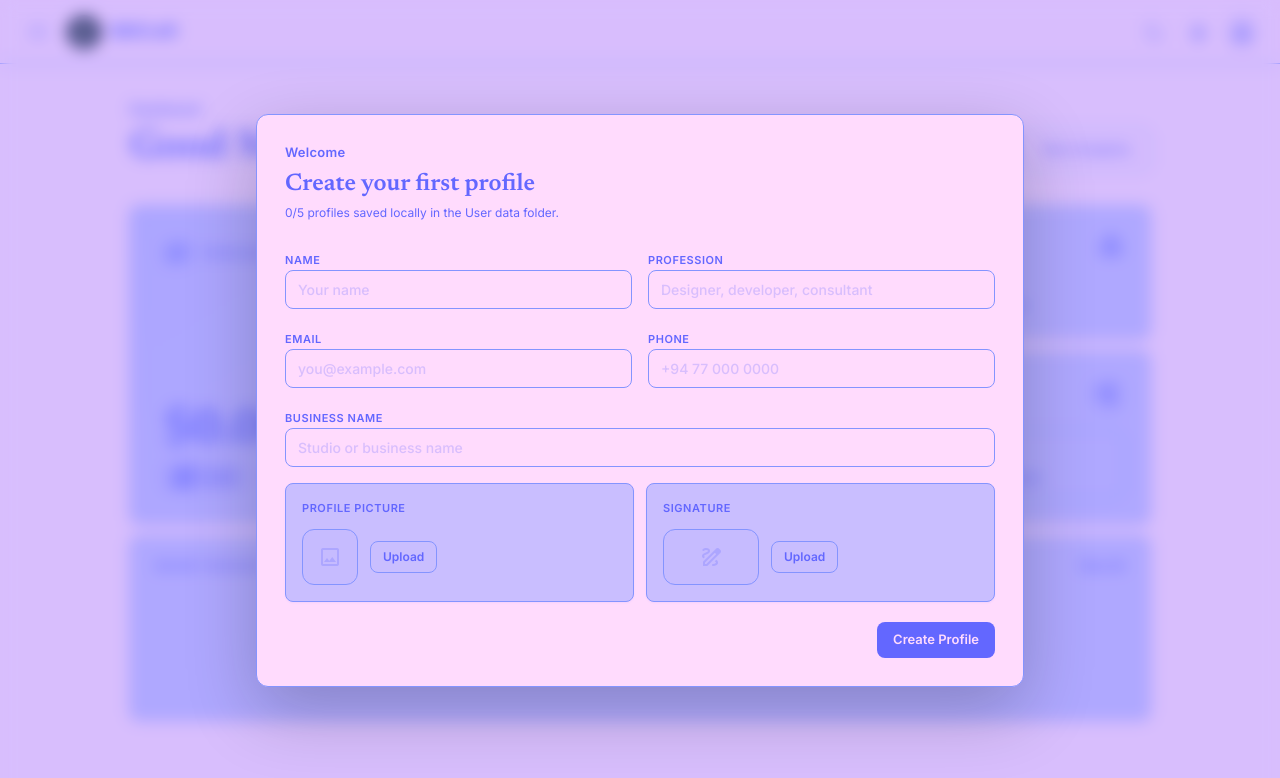
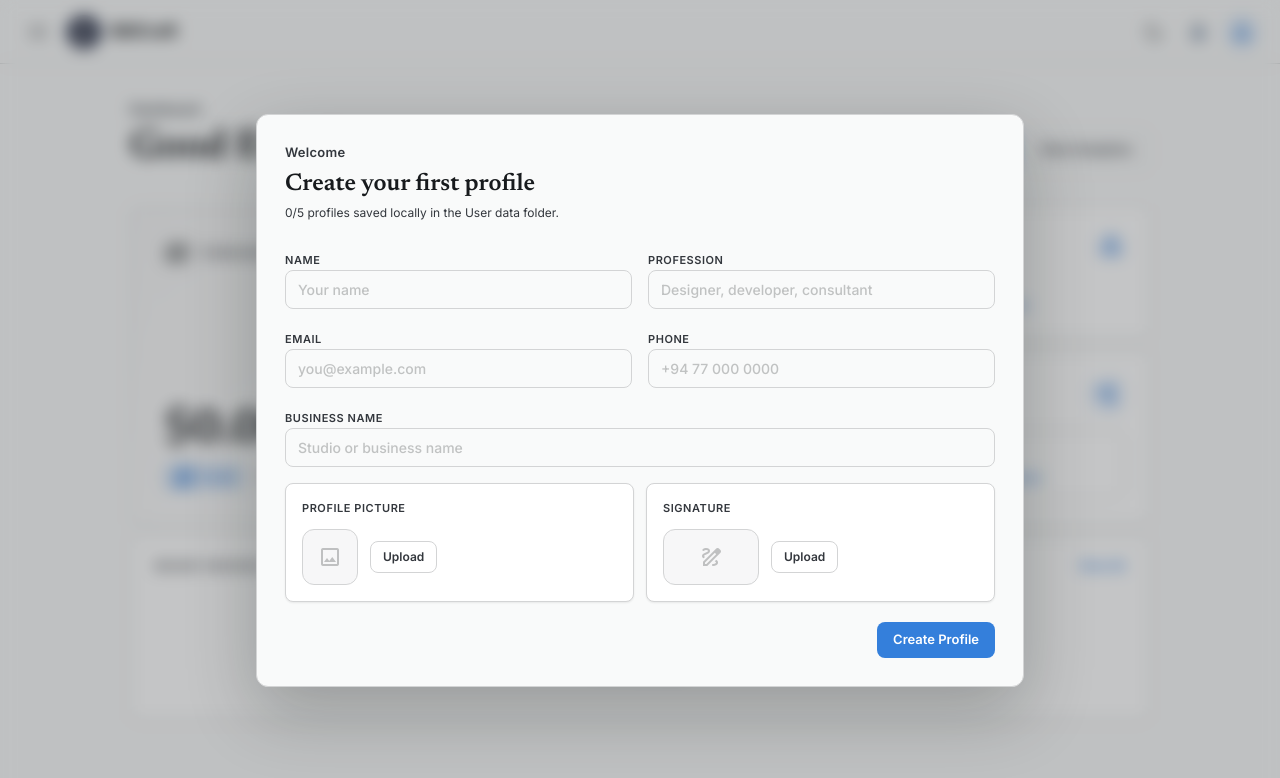
Before and after one commit to nipunyatawara-dev/Billcraft-invoice-manager, a Next.js app: page / in a window 1280 px wide. Shown: the top 778 px of the page. Built offline with nearby package versions, Linux system fonts and the light colour scheme.

Commit message:
UI & Theme fixes

```diff
--- a/src/app/globals.css
+++ b/src/app/globals.css
@@ -1,10 +1,10 @@
 @import "tailwindcss";
 
 @theme {
-  --color-palette-1: #ffdbfd;
-  --color-palette-2: #c9beff;
-  --color-palette-3: #8494ff;
-  --color-palette-4: #6367ff;
+  --color-palette-1: #f9fafa;
+  --color-palette-2: #d3d4d5;
+  --color-palette-3: #347fdb;
+  --color-palette-4: #171a1d;
 
   --font-sans: 'Inter', system-ui, -apple-system, BlinkMacSystemFont, 'Segoe UI', Roboto, sans-serif;
   --font-display: 'Newsreader', 'Georgia', 'Times New Roman', serif;
@@ -19,21 +19,22 @@
 @variant dark (&:where(.dark, .dark *));
 
 html {
-  --palette-1: #ffdbfd;
-  --palette-2: #c9beff;
-  --palette-3: #8494ff;
-  --palette-4: #6367ff;
+  --palette-1: #f9fafa;
+  --palette-2: #d3d4d5;
+  --palette-3: #347fdb;
+  --palette-4: #171a1d;
+  --palette-5: #236abf;
   --background: var(--palette-1);
   --foreground: var(--palette-4);
-  --card: var(--palette-2);
-  --card-border: var(--palette-3);
-  --muted: var(--palette-4);
-  --accent: var(--palette-4);
-  --accent-hover: var(--palette-3);
-  --action: var(--palette-4);
-  --action-hover: var(--palette-3);
-  --action-text: var(--palette-1);
-  --positive: var(--palette-4);
+  --card: #ffffff;
+  --card-border: var(--palette-2);
+  --muted: #33373d;
+  --accent: var(--palette-3);
+  --accent-hover: var(--palette-5);
+  --action: var(--palette-3);
+  --action-hover: var(--palette-5);
+  --action-text: #ffffff;
+  --positive: var(--palette-3);
   --featured: var(--card);
   --featured-text: var(--foreground);
   --featured-muted: var(--muted);
@@ -43,21 +44,22 @@ html {
 }
 
 html.dark {
-  --palette-1: #fde2f3;
-  --palette-2: #e5beec;
-  --palette-3: #917fb3;
-  --palette-4: #2a2f4f;
+  --palette-1: #f9fafa;
+  --palette-2: #d3d4d5;
+  --palette-3: #347fdb;
+  --palette-4: #171a1d;
+  --palette-5: #236abf;
   --background: var(--palette-4);
   --foreground: var(--palette-1);
-  --card: var(--palette-3);
-  --card-border: var(--palette-2);
-  --muted: var(--palette-2);
-  --accent: var(--palette-2);
-  --accent-hover: var(--palette-3);
-  --action: var(--palette-2);
-  --action-hover: var(--palette-3);
-  --action-text: var(--palette-4);
-  --positive: var(--palette-2);
+  --card: #33373d;
+  --card-border: color-mix(in srgb, var(--palette-2) 34%, transparent);
+  --muted: color-mix(in srgb, var(--palette-2) 86%, transparent);
+  --accent: var(--palette-3);
+  --accent-hover: var(--palette-5);
+  --action: var(--palette-3);
+  --action-hover: var(--palette-5);
+  --action-text: #ffffff;
+  --positive: var(--palette-3);
   --featured: var(--card);
   --featured-text: var(--foreground);
   --featured-muted: var(--muted);
--- a/src/app/layout.tsx
+++ b/src/app/layout.tsx
@@ -25,7 +25,7 @@ export const metadata: Metadata = {
 
 const paletteBootstrapScript = `
 (() => {
-  const paletteIds = new Set(["palette-1", "palette-2", "palette-3", "palette-4", "palette-5"]);
+  const paletteIds = new Set(["palette-1", "palette-2", "palette-3", "palette-4", "palette-5", "palette-6", "palette-7"]);
   const lightKey = "billcraft.light-palette.v1";
   const darkKey = "billcraft.dark-palette.v1";
   const readPalette = (key, fallback) => {
@@ -37,8 +37,8 @@ const paletteBootstrapScript = `
     }
   };
 
-  document.documentElement.dataset.lightPalette = readPalette(lightKey, "palette-1");
-  document.documentElement.dataset.darkPalette = readPalette(darkKey, "palette-2");
+  document.documentElement.dataset.lightPalette = readPalette(lightKey, "palette-6");
+  document.documentElement.dataset.darkPalette = readPalette(darkKey, "palette-7");
 })();
 `;
 
--- a/src/app/page.tsx
+++ b/src/app/page.tsx
@@ -1,19 +1,54 @@
 "use client";
 
 import Link from "next/link";
+import { useEffect, useState } from "react";
 import { AnimatedNumber } from "@/components/animated-number";
 import { formatCurrency, getInvoiceTotal, getInvoiceTotals } from "@/data/invoices";
 import { useCurrency } from "@/hooks/use-currency";
 import { useInvoices } from "@/hooks/use-invoices";
 import { useUserData } from "@/hooks/use-user-data";
 
+function getTimeBasedGreeting() {
+  const hour = new Date().getHours();
+
+  if (hour >= 5 && hour < 12) {
+    return "Good Morning";
+  }
+
+  if (hour >= 12 && hour < 17) {
+    return "Good Afternoon";
+  }
+
+  if (hour >= 17 && hour < 22) {
+    return "Good Evening";
+  }
+
+  return "Good Night";
+}
+
 export default function Home() {
   const { invoices } = useInvoices();
   const { currency } = useCurrency();
   const { activeProfile } = useUserData();
+  const [greeting, setGreeting] = useState("Good Morning");
   const recentInvoices = invoices.slice(0, 4);
   const totals = getInvoiceTotals(invoices);
   const collectionRate = invoices.length > 0 ? Math.round((totals.paidCount / invoices.length) * 100) : 0;
+  const firstName = activeProfile?.name.trim().split(/\s+/)[0];
+
+  useEffect(() => {
+    const syncGreeting = () => setGreeting(getTimeBasedGreeting());
+    const frame = window.requestAnimationFrame(syncGreeting);
+
+    const interval = window.setInterval(() => {
+      syncGreeting();
+    }, 60_000);
+
+    return () => {
+      window.cancelAnimationFrame(frame);
+      window.clearInterval(interval);
+    };
+  }, []);
 
   return (
     <>
@@ -24,7 +59,7 @@ export default function Home() {
           <div>
             <p className="section-eyebrow">Dashboard</p>
             <h1 className="text-3xl lg:text-[40px] font-semibold text-[var(--foreground)] leading-[1.1]">
-              Good Morning{activeProfile ? `, ${activeProfile.name}` : ""}
+              {greeting}{firstName ? `, ${firstName}` : ""}
             </h1>
           </div>
           <div className="hidden md:flex gap-2.5">
--- a/src/app/palette.css
+++ b/src/app/palette.css
@@ -1,4 +1,48 @@
 html,
+html[data-light-palette="palette-6"] {
+  --palette-1: #f9fafa;
+  --palette-2: #d3d4d5;
+  --palette-3: #347fdb;
+  --palette-4: #171a1d;
+  --palette-5: #236abf;
+  --background: var(--palette-1);
+  --foreground: var(--palette-4);
+  --card: #ffffff;
+  --card-border: var(--palette-2);
+  --muted: #33373d;
+  --accent: var(--palette-3);
+  --accent-hover: var(--palette-5);
+  --action: var(--palette-3);
+  --action-hover: var(--palette-5);
+  --action-text: #ffffff;
+  --positive: var(--palette-3);
+  --featured: var(--card);
+  --featured-text: var(--foreground);
+  --featured-muted: var(--muted);
+}
+
+html[data-light-palette="palette-7"] {
+  --palette-1: #f9fafa;
+  --palette-2: #d3d4d5;
+  --palette-3: #347fdb;
+  --palette-4: #171a1d;
+  --palette-5: #236abf;
+  --background: var(--palette-4);
+  --foreground: var(--palette-1);
+  --card: #33373d;
+  --card-border: color-mix(in srgb, var(--palette-2) 34%, transparent);
+  --muted: color-mix(in srgb, var(--palette-2) 86%, transparent);
+  --accent: var(--palette-3);
+  --accent-hover: var(--palette-5);
+  --action: var(--palette-3);
+  --action-hover: var(--palette-5);
+  --action-text: #ffffff;
+  --positive: var(--palette-3);
+  --featured: var(--card);
+  --featured-text: var(--foreground);
+  --featured-muted: var(--muted);
+}
+
 html[data-light-palette="palette-1"] {
   --palette-1: #ffdbfd;
   --palette-2: #c9beff;
@@ -126,6 +170,50 @@ html.dark[data-dark-palette="palette-1"] {
 }
 
 html.dark,
+html.dark[data-dark-palette="palette-6"] {
+  --palette-1: #f9fafa;
+  --palette-2: #d3d4d5;
+  --palette-3: #347fdb;
+  --palette-4: #171a1d;
+  --palette-5: #236abf;
+  --background: var(--palette-4);
+  --foreground: var(--palette-1);
+  --card: #33373d;
+  --card-border: color-mix(in srgb, var(--palette-2) 34%, transparent);
+  --muted: color-mix(in srgb, var(--palette-2) 86%, transparent);
+  --accent: var(--palette-3);
+  --accent-hover: color-mix(in srgb, var(--palette-3) 84%, var(--palette-1));
+  --action: var(--palette-3);
+  --action-hover: var(--palette-5);
+  --action-text: #ffffff;
+  --positive: var(--palette-3);
+  --featured: var(--card);
+  --featured-text: var(--foreground);
+  --featured-muted: var(--muted);
+}
+
+html.dark[data-dark-palette="palette-7"] {
+  --palette-1: #f9fafa;
+  --palette-2: #d3d4d5;
+  --palette-3: #347fdb;
+  --palette-4: #171a1d;
+  --palette-5: #236abf;
+  --background: var(--palette-4);
+  --foreground: var(--palette-1);
+  --card: #33373d;
+  --card-border: color-mix(in srgb, var(--palette-2) 34%, transparent);
+  --muted: color-mix(in srgb, var(--palette-2) 86%, transparent);
+  --accent: var(--palette-3);
+  --accent-hover: var(--palette-5);
+  --action: var(--palette-3);
+  --action-hover: var(--palette-5);
+  --action-text: #ffffff;
+  --positive: var(--palette-3);
+  --featured: var(--card);
+  --featured-text: var(--foreground);
+  --featured-muted: var(--muted);
+}
+
 html.dark[data-dark-palette="palette-2"] {
   --palette-1: #fde2f3;
   --palette-2: #e5beec;
--- a/src/app/settings/page.tsx
+++ b/src/app/settings/page.tsx
@@ -432,7 +432,11 @@ export default function Settings() {
                                 </span>
                               </div>
 
-                              <div className="grid grid-cols-4 gap-1.5" aria-hidden="true">
+                              <div
+                                className="grid gap-1.5"
+                                style={{ gridTemplateColumns: `repeat(${palette.colors.length}, minmax(0, 1fr))` }}
+                                aria-hidden="true"
+                              >
                                 {palette.colors.map((color) => (
                                   <span
                                     key={color}
--- a/src/hooks/use-mode-palettes.ts
+++ b/src/hooks/use-mode-palettes.ts
@@ -3,6 +3,18 @@
 import { useCallback, useEffect, useMemo, useState } from "react";
 
 export const COLOR_PALETTES = [
+  {
+    id: "palette-6",
+    label: "Default",
+    name: "SaaS Light",
+    colors: ["#F9FAFA", "#D3D4D5", "#347FDB", "#33373D", "#171A1D"],
+  },
+  {
+    id: "palette-7",
+    label: "Default Dark",
+    name: "SaaS Dark",
+    colors: ["#171A1D", "#33373D", "#347FDB", "#236ABF", "#F9FAFA"],
+  },
   {
     id: "palette-1",
     label: "Palette 1",
@@ -37,8 +49,8 @@ export const COLOR_PALETTES = [
 
 export type ColorPaletteId = (typeof COLOR_PALETTES)[number]["id"];
 
-export const DEFAULT_LIGHT_PALETTE: ColorPaletteId = "palette-1";
-export const DEFAULT_DARK_PALETTE: ColorPaletteId = "palette-2";
+export const DEFAULT_LIGHT_PALETTE: ColorPaletteId = "palette-6";
+export const DEFAULT_DARK_PALETTE: ColorPaletteId = "palette-7";
 export const LIGHT_PALETTE_STORAGE_KEY = "billcraft.light-palette.v1";
 export const DARK_PALETTE_STORAGE_KEY = "billcraft.dark-palette.v1";
 
```
